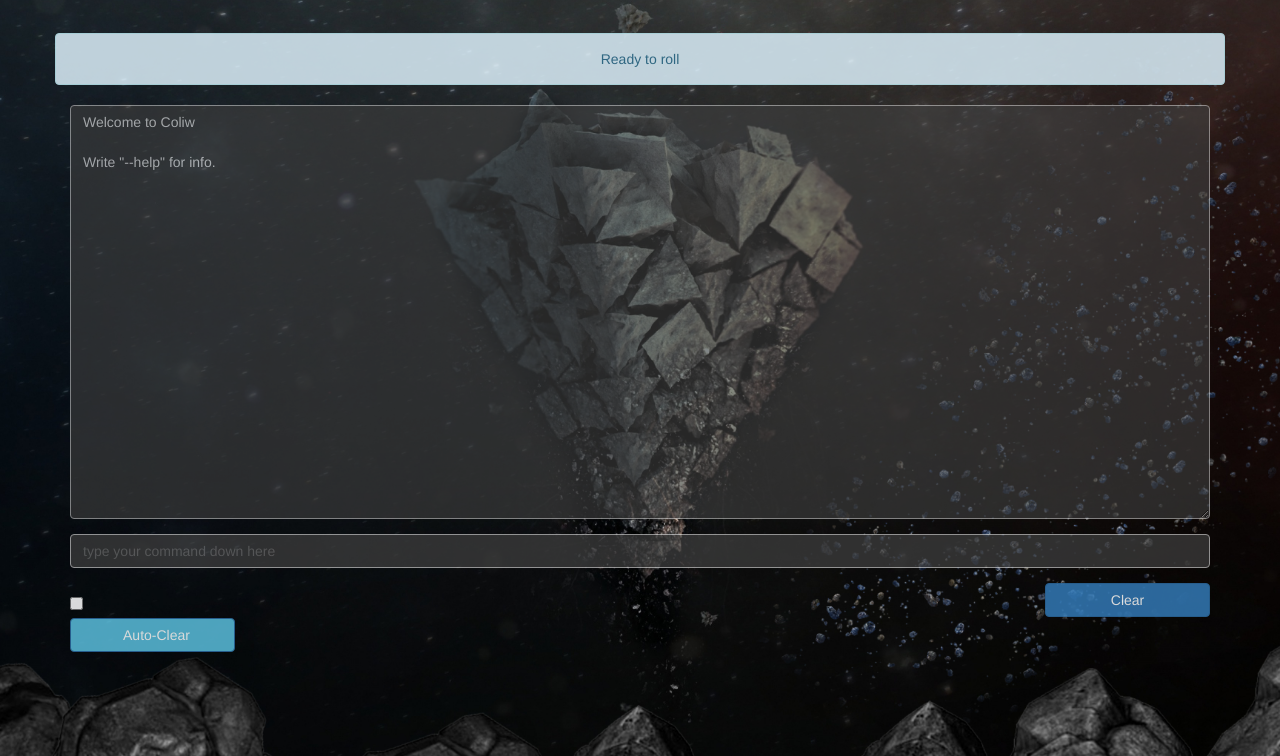
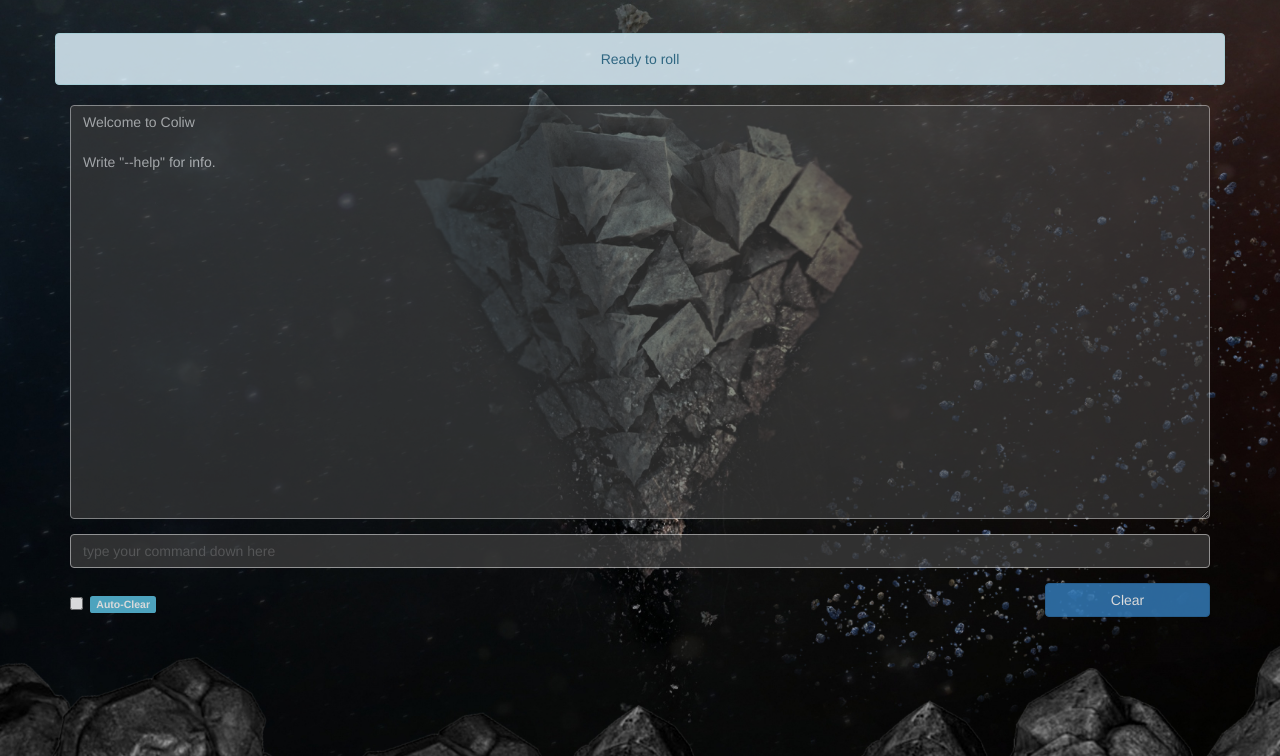
Before and after one commit to qxZap/Coliw, a plain HTML site: page Coliw.html in a window 1280 px wide. Shown: the part 44-800 px from the top of the page. Drawn offline with Linux system fonts and the light colour scheme.

Commit message:
-- added span for autoclear positioning
checkbox was above it`s use button

```diff
--- a/Coliw.html
+++ b/Coliw.html
@@ -58,7 +58,7 @@ Write "--help" for info.
 
 <section class="row" style="opacity: 0.85">
     <div class="col-lg-2 pull-left checkbox">
-        <label><input id="autoclear" type="checkbox"></label><label class="btn btn-block btn-primary label-info">Auto-Clear</label>
+        <label><input id="autoclear" type="checkbox"><span class="label label-info">Auto-Clear</span></label>
     </div>
     <div class="col-lg-2 pull-right">
         <button type="button" class="btn btn-primary btn-block" id="clear">Clear</button>
```
